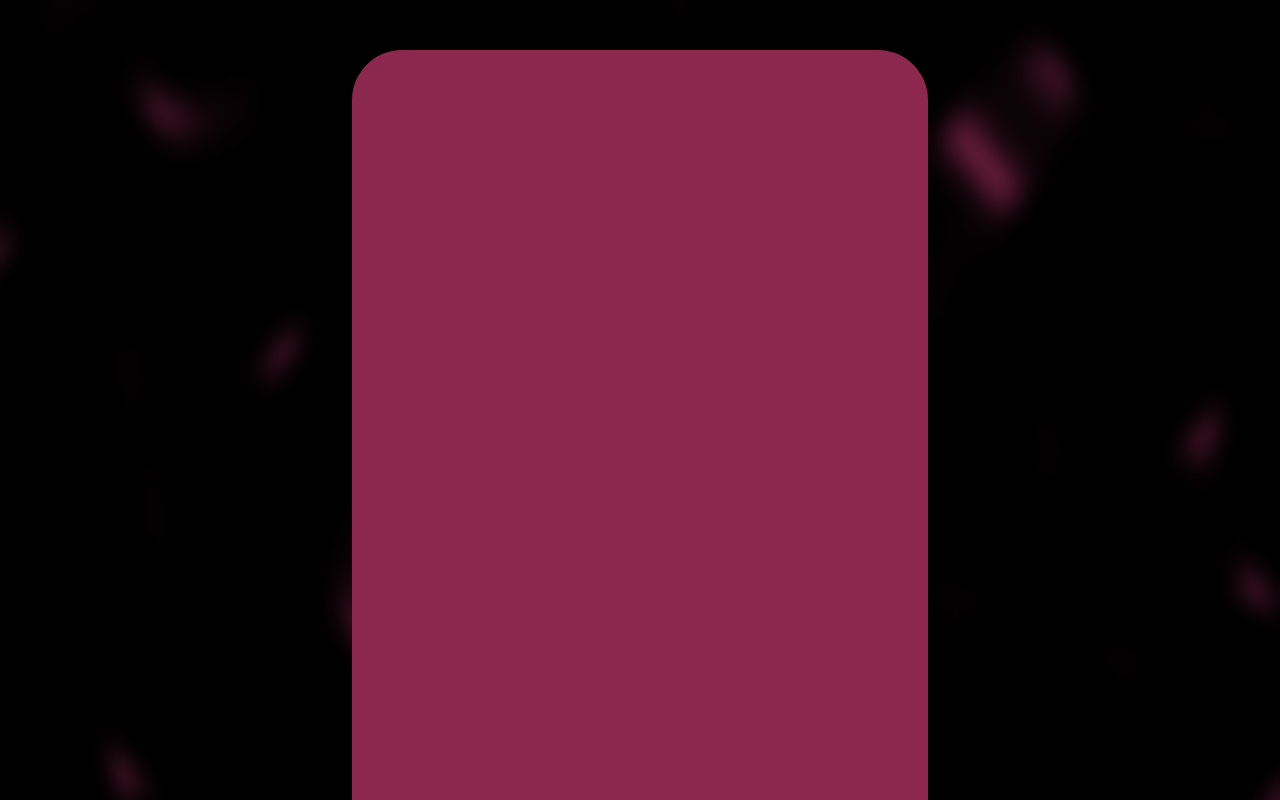
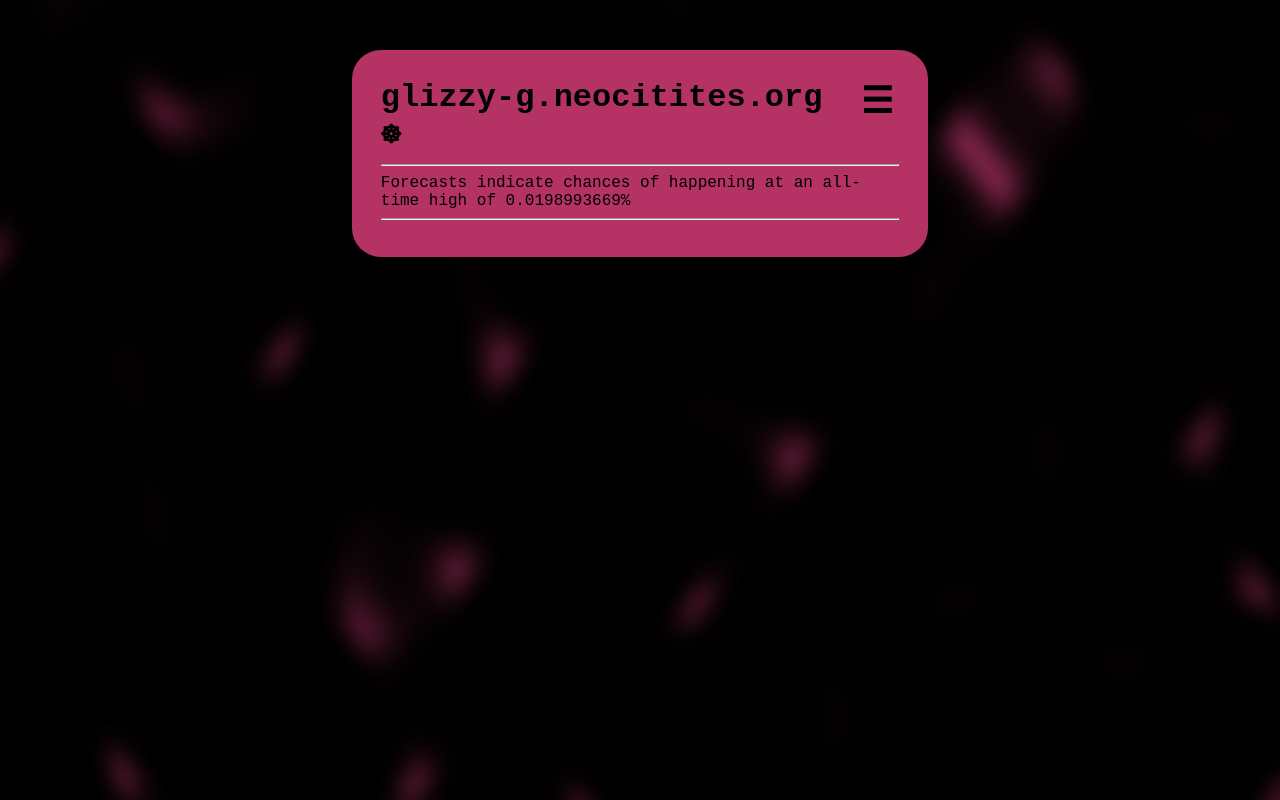
Before and after one commit to glizzy-g/glizzy-g.neocities.org, a website with bundled scripts: page src/index.html in a window 1280 px wide. Shown: the top 800 px of the page. Built offline with nearby package versions, Linux system fonts and the light colour scheme.

Commit message:
Added title. Added static news bar. Added dropdown custom element and added to page. Added empty settings page linked by index.

```diff
--- /dev/null
+++ b/src/Elements/DropdownButton.js
@@ -0,0 +1,45 @@
+class DropdownButton extends HTMLElement{
+    constructor(){
+        super();
+
+        this.button;
+        this.dropdown;
+        this.dropdownEnabled = false;
+    }
+
+    connectedCallback(){
+        const shadow = this.attachShadow({mode:"open"});
+
+        this.button = document.createElement("button");
+        this.dropdown = document.createElement("div");
+
+        this.button.part = "button";
+        this.dropdown.part = "dropdown";
+
+        this.button.textContent = this.textContent;
+
+        this.dropdown.style.cssText = "position:absolute;border-radius:3px;border:solid 2px black;visibility:hidden;padding:4px;";
+
+        this.button.addEventListener("click", (e)=>{
+            this.dropdownEnabled = !this.dropdownEnabled;
+            if(this.dropdownEnabled){
+                this.dropdown.style.visibility = "visible";
+            }else{
+                this.dropdown.style.visibility = "hidden";
+            }
+        });
+        this.addEventListener("mouseenter", function(e){
+            this.dropdown.style.visibility = "visible";
+        });
+        this.addEventListener("mouseleave", function(e){
+            if(!this.dropdownEnabled){
+                this.dropdown.style.visibility = "hidden";
+            }
+        });
+
+        shadow.appendChild(this.button);
+        shadow.appendChild(this.dropdown);
+    }
+}
+
+export default DropdownButton;
--- a/src/index.html
+++ b/src/index.html
@@ -3,11 +3,28 @@
     <head>
         <link rel="icon" type="image/x-icon" href="./Background/0.png">
         <link rel="stylesheet" href="style.css">
-        <title>I am goon</title>
+        <title>Home - glizzy-g.neocities.org</title>
     </head>
     <body>
         <canvas id="Background"></canvas>
-        <main id="Content" class="Card"></main>
+        <main id="Content">
+
+            <div id="Header">
+                <span id="HeaderTitle">
+                    <h1 id="Title">glizzy-g.neocitites.org ☸</h1>
+                </span>
+                <span id="HeaderButtons">
+                    <dropdown-button id="More">☰</dropdown-button>
+                </span>
+            </div>
+
+            <hr>
+
+            <div id="News"></div>
+                <span id="NewsBanner">Forecasts indicate chances of happening at an all-time high of 0.0198993669%</span>
+            <hr>
+
+        </main>
     </body>
     <script type="module" src="javascript.js" defer></script>
 </html>
--- a/src/javascript.js
+++ b/src/javascript.js
@@ -1,8 +1,10 @@
 import Color from 'color';
 import { createNoise2D } from 'simplex-noise';
 import { BiColourNoise } from "./Background/Backgrounds.js";
+import DropdownButton from "./Elements/DropdownButton.js";
+import Link from "./Elements/Link.js";
 
-const primaryColour = Color.hsl(Math.random()*360, 40+Math.random()*30, 35+Math.random()*30);
+const primaryColour = Color.hsl(Math.random()*360, 70+Math.random()*30-30, 45+Math.random()*30);
 const secondaryColour = primaryColour.darken(0.35);
 
 const noise2D = createNoise2D();
@@ -25,5 +27,30 @@ const canvas = document.getElementById("Background");
 
 BiColourNoise(canvas, GenerateNoise, secondaryColour, Color('black'), 50, 15);
 
+document.getElementById("Content").style.backgroundColor = primaryColour.hsl().string();
 
-document.getElementById("Content").style.backgroundColor = primaryColour.hsl().string();
+
+
+customElements.define("dropdown-button", DropdownButton);
+
+const more = document.getElementById("More");
+
+more.button.addEventListener("click", function(e){
+    if(more.dropdownEnabled){
+        more.button.textContent = "☷";
+    }else{
+        more.button.textContent = "☰";
+    }
+});
+
+const moreOptions = [{text:"Settings",href:"settings.html"}];
+for(let i=0; i<moreOptions.length; i++){
+    var a = document.createElement("a");
+
+    a.textContent = moreOptions[i].text;
+    a.href = moreOptions[i].href;
+
+    more.dropdown.appendChild(a);
+}
+
+more.dropdown.style.backgroundColor = primaryColour.hsl().string();
--- a/src/style.css
+++ b/src/style.css
@@ -1,23 +1,56 @@
 body{
-    margin: 0px;
+    background-color: black;
+    font-family: monospace;
+    font-size: 1rem;
+
+    margin:0px;
+
     overflow-x:hidden;
-    background-color: black;
 }
 
-.Card{
-    background-color: greenyellow;
-    height: 1000px;
-    padding: 50px;
-    width: 45%;
-    border-radius: 50px;
+#Background{
+    width: 100vw;
+    height: 100vh;
+
+    position: fixed;
+}
+
+#Content{
+    background-color: black;
+
     left: 27.5%;
     top: 50px;
+
+    width: 45vw;
+    height: fit-content;
+    padding: 2.25vw;
+    border-radius: 2.25vw;
+
     position: absolute;
     box-sizing: border-box;
 }
 
-#Background{
-    width: 100%;
-    height: 100%;
-    position: fixed;
+#Header{
+    display: flex;
 }
+
+#Title{
+    display: inline;
+}
+
+#HeaderButtons{
+    margin-left: auto;
+}
+
+#More::part(button){
+    font-size: 2.25rem;
+    font-weight: bolder;
+    cursor: pointer;
+
+    border:none;
+    background: none;
+}
+
+#NewsBanner{
+    font-size:1rem;
+}
```
Also changed, not shown: src/settings.html (added, +16 -0 lines).
